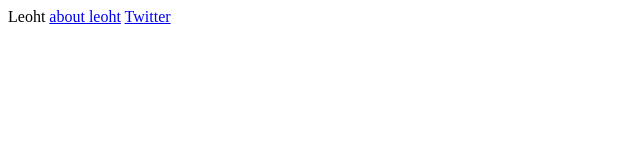
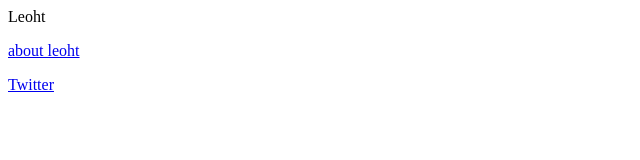
Before and after one commit to JaiselSingh/JaiselSingh.github.io, a plain HTML site: page index.html in a window 1280 px wide. Shown: the whole page, without its empty margins (0-640 px from the left). Drawn offline with Linux system fonts and the light colour scheme.

Commit message:
Update index.html

```diff
--- a/index.html
+++ b/index.html
@@ -8,8 +8,8 @@
 </head>
 
 <body>
-    <a href = "./pages/about.html"> about leoht</a>
-    <a href = "https://twitter.com/jaiselsingh" target="_blank" rel="noopener noreferrer"> Twitter </a>
+    <p><a href = "./pages/about.html"> about leoht</a></p>
+    <p><a href = "https://twitter.com/jaiselsingh" target="_blank" rel="noopener noreferrer"> Twitter </a></p>
 
 
 
```
